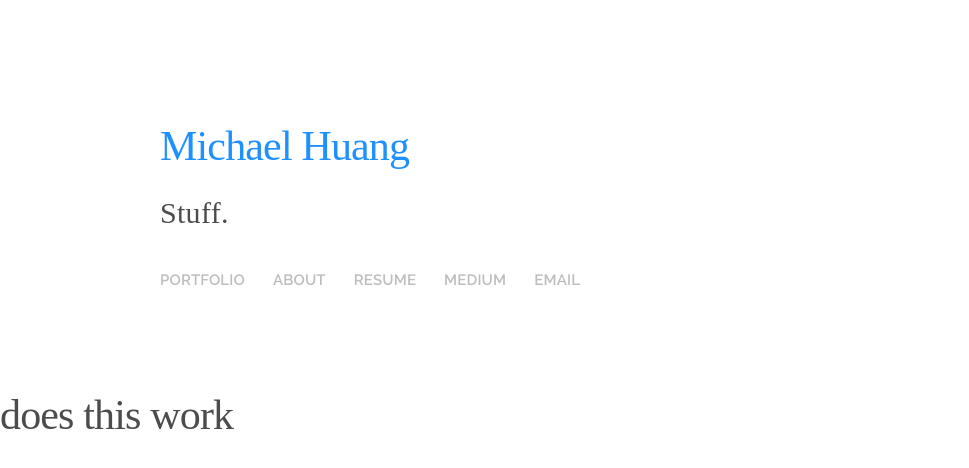
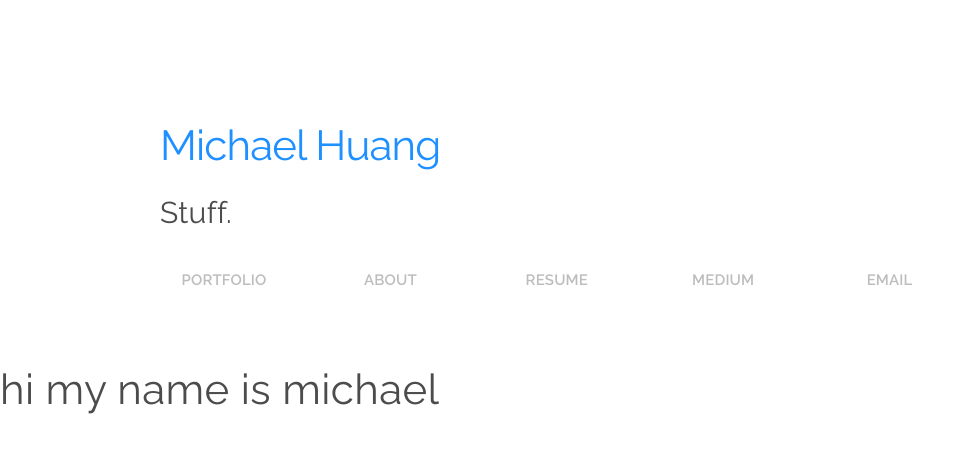
Before and after one commit to michaelhuangmk/michaelhuangmk.github.io, a Jekyll site: the page built from index.md, in a window 1280 px wide. Shown: the top 468 px of the page, without its empty margins (0-969 px from the left). Built offline with Jekyll 4.4.1, drawn with Linux system fonts in a browser that asks for light colours.

Commit message:
Layout Fixes

```diff
--- a/_layouts/default.html
+++ b/_layouts/default.html
@@ -28,11 +28,21 @@
                             <a href="/"><h2 class="u-dodgerblue" style="margin-bottom: 20px">Michael Huang</h2></a>
                             <h4 style="margin-bottom:35px">Stuff.</h4>
                             <ul class="header-links--inline">
+                                <div class="two columns">
                                 <li class="u-grey"><a href="/">Portfolio</a></li>
+                                </div>
+                                <div class="two columns">
                                 <li class="u-grey"><a href="/about/">About</a></li>
+                                </div>
+                                <div class="two columns">
                                 <li class="u-grey"><a target="_blank" href="/resources/resume.pdf">Resume</a></li>
+                                </div>
+                                <div class="two columns">
                                 <li class="u-grey"><a target="_blank" href="https://medium.com/@mkhuang">Medium</a></li>
+                                </div>
+                                <div class="two columns">
                                 <li class="u-grey"><a target="_blank" href="mailto:mh999@cornell.edu">Email</a></li>
+                                </div>
                             </ul>
                         </div>
                     </div>
--- a/_layouts/home.html
+++ b/_layouts/home.html
@@ -2,4 +2,4 @@
 layout: default
 ---
 
-<h2> does this work</h2>
+<h2>{{ content }}</h2>
--- a/css/style.css
+++ b/css/style.css
@@ -1,10 +1,8 @@
 @font-face {
-  font-family: "Raleway";
   font-weight: 200;
 }
 
 @font-face {
-  font-family: "Raleway";
   font-weight: 400;
 }
 
@@ -14,7 +12,6 @@
 }
 
 h6, p, body, li{
-    font-family: "Raleway", sans-serif;
     letter-spacing: 0;
     margin-bottom: 0;
     color: #4c4c4c;
@@ -23,7 +20,6 @@ h6, p, body, li{
 }
 
 h1, h2 {
-  font-family: "Libre Baskerville", serif;
   letter-spacing: 0;
   margin-bottom: 0;
   color: #4c4c4c;
@@ -32,7 +28,6 @@ h1, h2 {
 }
 
 h3, h4, h5 {
-  font-family: "Libre Baskerville", serif;
   letter-spacing: 0;
   margin-bottom: 0;
   color: #4c4c4c;
@@ -89,9 +84,11 @@ a:hover{
 
 ul.header-links--inline li{
     display: inline-block;
-    margin-right: 24px;
+    width: 100%;
+    margin: 0 auto;
     text-transform: uppercase;
     font-weight: 600;
+    text-align: center;
 }
 
 .button{
--- a/index.md
+++ b/index.md
@@ -4,3 +4,5 @@
 # See: https://jekyllrb.com/docs/themes/#overriding-theme-defaults
 layout: home
 ---
+
+hi my name is michael
```
Also changed, not shown: about.md (renamed from pages/about.md).
